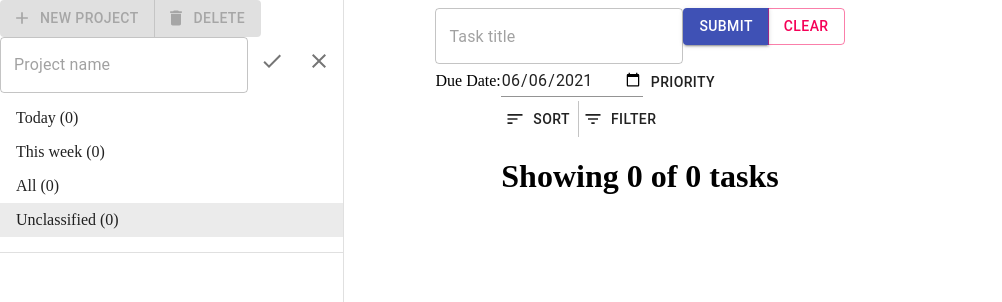
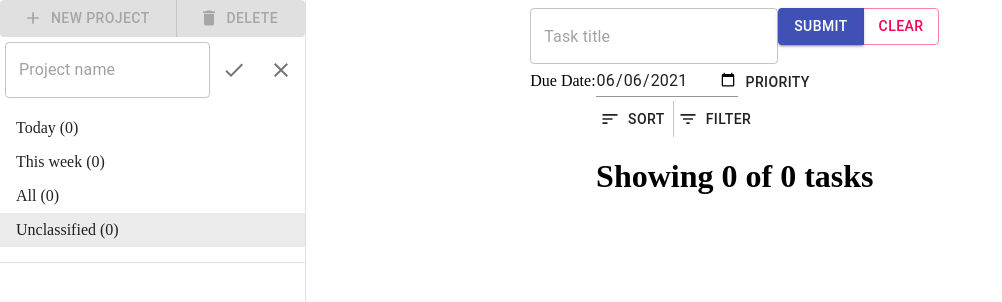
Before and after one commit to arkch99/task-app, a React (Create React App) app: page / in a window 1280 px wide. Both pictures are taken after a click on the button "NEW PROJECT". Shown: the top 302 px of the page, without its empty margins (0-1002 px from the left). Built offline with nearby package versions, Linux system fonts and the light colour scheme.

Commit message:
Align project input form with buttons

```diff
--- a/src/App.js
+++ b/src/App.js
@@ -365,7 +365,7 @@ class App extends Component {
 
 		return (
 		<div className="App">
-			{/* <div className="side-pane-wrapper"> */}
+			<div className="side-pane-wrapper">
 				<Drawer variant="permanent" open={true}>
 					<ProjectPane
 						projects={this.state.projects}
@@ -383,10 +383,9 @@ class App extends Component {
 						cancelHandler = {this.handleCancel}
 					/>
 				</Drawer>
-			{/* </div> */}
+			</div>
 			<div className="content">
 			{/* <Container> */}
-
 					<form onSubmit={this.handleSubmit}>
 						<span id="input-field">
 							<TextField
--- a/src/components/ProjectPane.js
+++ b/src/components/ProjectPane.js
@@ -13,7 +13,7 @@ import DeleteIcon from '@material-ui/icons/Delete';
 import AddIcon from '@material-ui/icons/Add';
 import CheckIcon from '@material-ui/icons/Check';
 import CloseIcon from '@material-ui/icons/Close';
-// import './projectpane.css';
+import './projectpane.css';
 
 class ProjectPane extends Component {
 	constructor(props){
@@ -75,9 +75,9 @@ class ProjectPane extends Component {
 								Delete
 						</Button>
 					</ButtonGroup>
-					<div className="proj-input-wrapper" style={{display:this.props.newProjInput ? "block" : "none"}}>
+					<div className="proj-input-wrapper" style={{display:this.props.newProjInput ? "flex" : "none"}}>
 						<form onSubmit={this.props.newprojsubmithandler} >
-
+							<div id="proj-input-contents">
 								<TextField
 									type="text"
 									id="proj-name-input"
@@ -101,6 +101,7 @@ class ProjectPane extends Component {
 										<CloseIcon/>
 									</IconButton>
 								</ButtonGroup>
+							</div>
 						</form>
 					</div>
 				</div>
--- a/src/components/projectpane.css
+++ b/src/components/projectpane.css
@@ -1,33 +1,40 @@
-.side-pane{
+.proj-btns{
 	display: flex;
-	align-content: stretch;
-	border-right: 2px solid;
-	height: 100vw;
-	flex-direction: column;
+	width: 305px;
 }
 
-.proj-list-wrapper{
-	height: 100vw;
-}
-
-.proj-list{
-	flex-grow: 2;
-
-}
-
-.proj-btns{
-	display: flex;
-	flex-basis: 5%;
+.proj-btns > div{
 	flex-grow: 1;
-	/* border-bottom: 2px solid; */
-	justify-content: center;
-	align-content: center;
+	align-items: stretch;
+	justify-items: stretch;
 }
 
 .proj-btns button{
-	height: 60%;
+	/* width: 100%; */
+	flex-grow: 1;
 }
 
-.proj-controls-wrapper{
-	border-bottom: 2px solid;
+#proj-input-contents{
+	display: flex;
+	width: 100%;
+	flex-grow: 1;
+	justify-items: stretch;
 }
+
+#proj-input-contents div:first-child{
+	flex-grow: 2;
+}
+
+.proj-submit-controls{
+	flex-grow: 1;
+}
+
+#proj-name-input{
+	flex-grow: 2;
+}
+
+.proj-input-wrapper form{
+	width: 300px;
+	flex-grow: 1;
+	margin: 5px 0px 5px 5px;
+}
```
Lines whose indentation alone changed are shown as unchanged.
